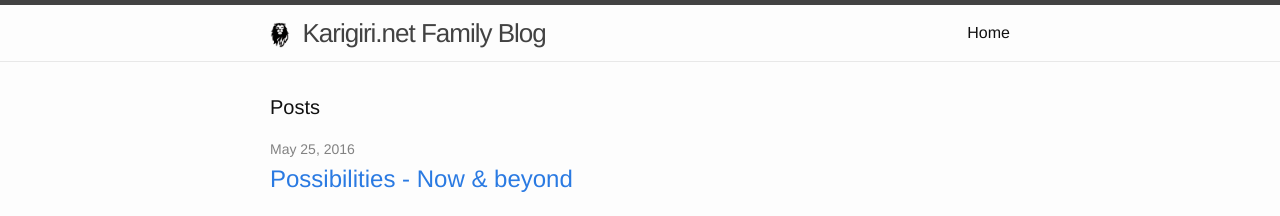
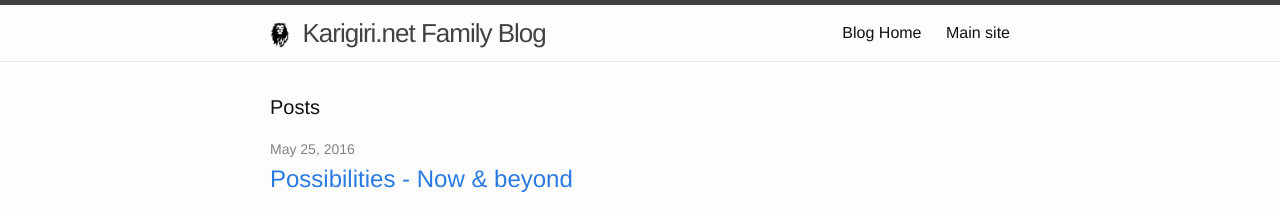
Before and after one commit to kirankn/blog.karigiri.net, a Jekyll site: the page built from index.html, in a window 1280 px wide. Shown: the top 216 px of the page. Built offline with Jekyll 4.4.1, drawn with Linux system fonts in a browser that asks for light colours.

Commit message:
added blog home and main site link

```diff
--- a/_includes/header.html
+++ b/_includes/header.html
@@ -19,7 +19,8 @@
           <a class="page-link" href="{{ my_page.url | prepend: site.baseurl }}">{{ my_page.title }}</a>
           {% endif %}
         {% endfor %}
-        <a class="page-link" href="http://karigiri.net">Home</a>
+        <a class="page-link" href="http://blog.karigiri.net">Blog Home</a>
+        <a class="page-link" href="http://karigiri.net">Main site</a>
       </div>
     </nav>
 
```
